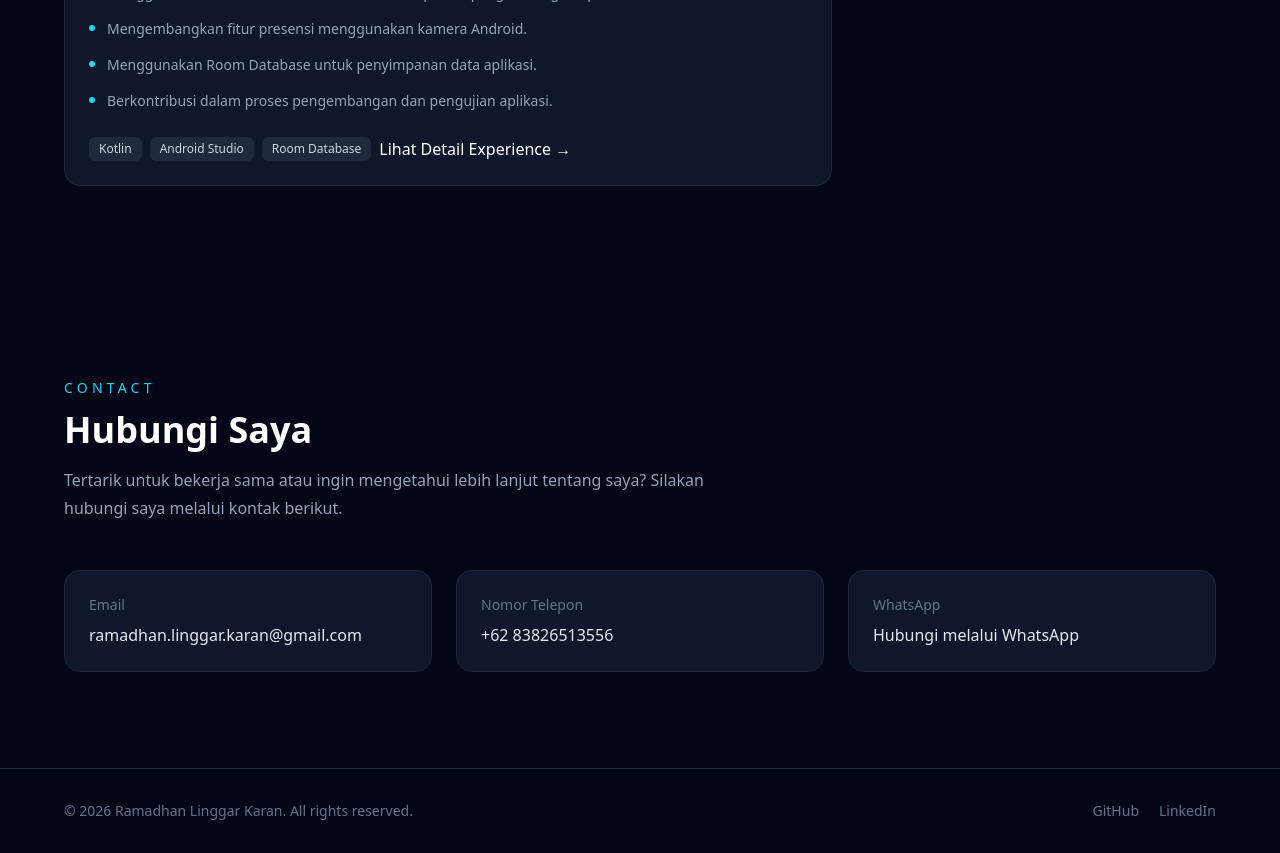
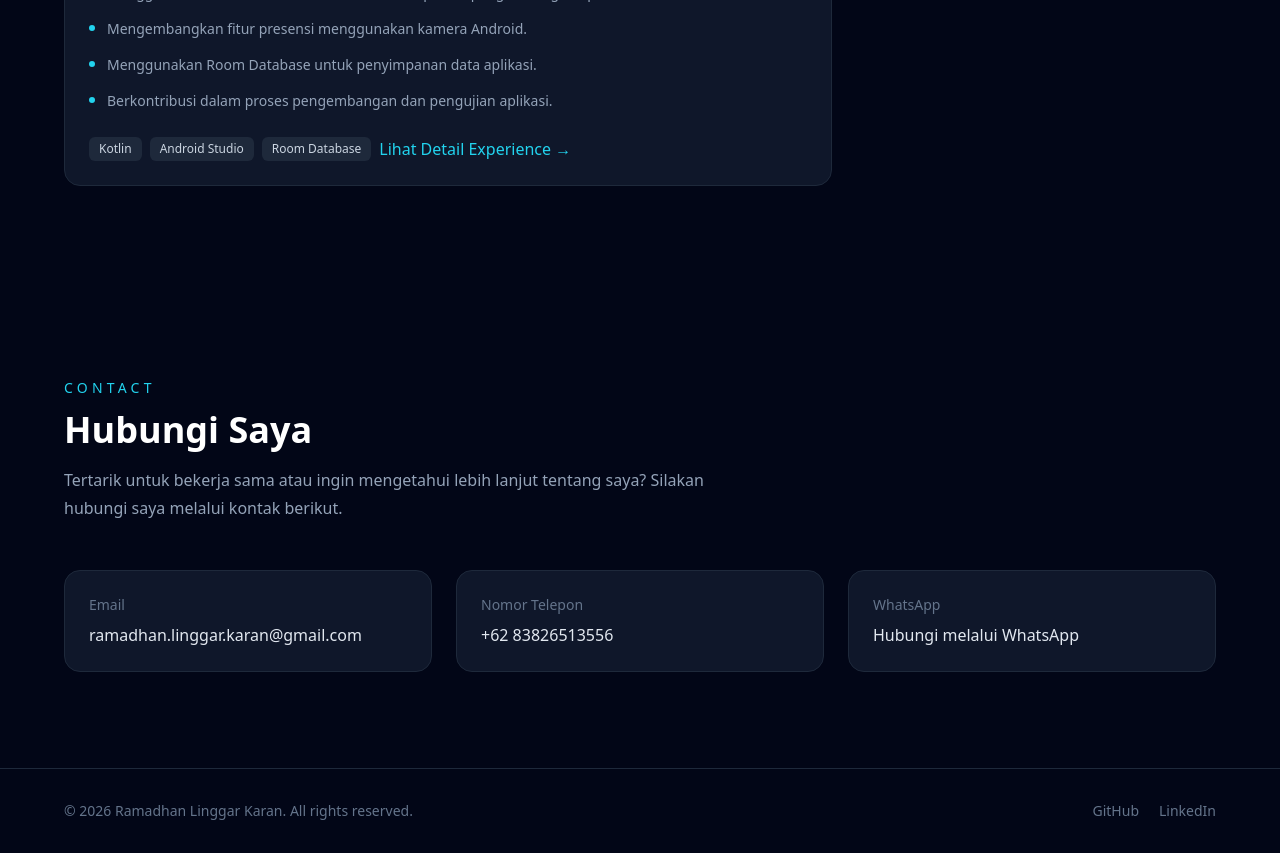
Before and after one commit to RamadhanLinggar/Web-Portofolio, a plain HTML site: page index.html in a window 1280 px wide. Shown: the part 4260-5113 px from the top of the page. Drawn offline with nearby package versions, Linux system fonts and the light colour scheme.

Commit message:
update index.html lagi
update

```diff
--- a/index.html
+++ b/index.html
@@ -828,7 +828,10 @@
                 >
                   Room Database
                 </span>
-                Lihat Detail Experience →
+
+                <span class="text-cyan-400">
+                  Lihat Detail Experience →
+                </span>
                   </div>
                 </a>
               </div>
```
